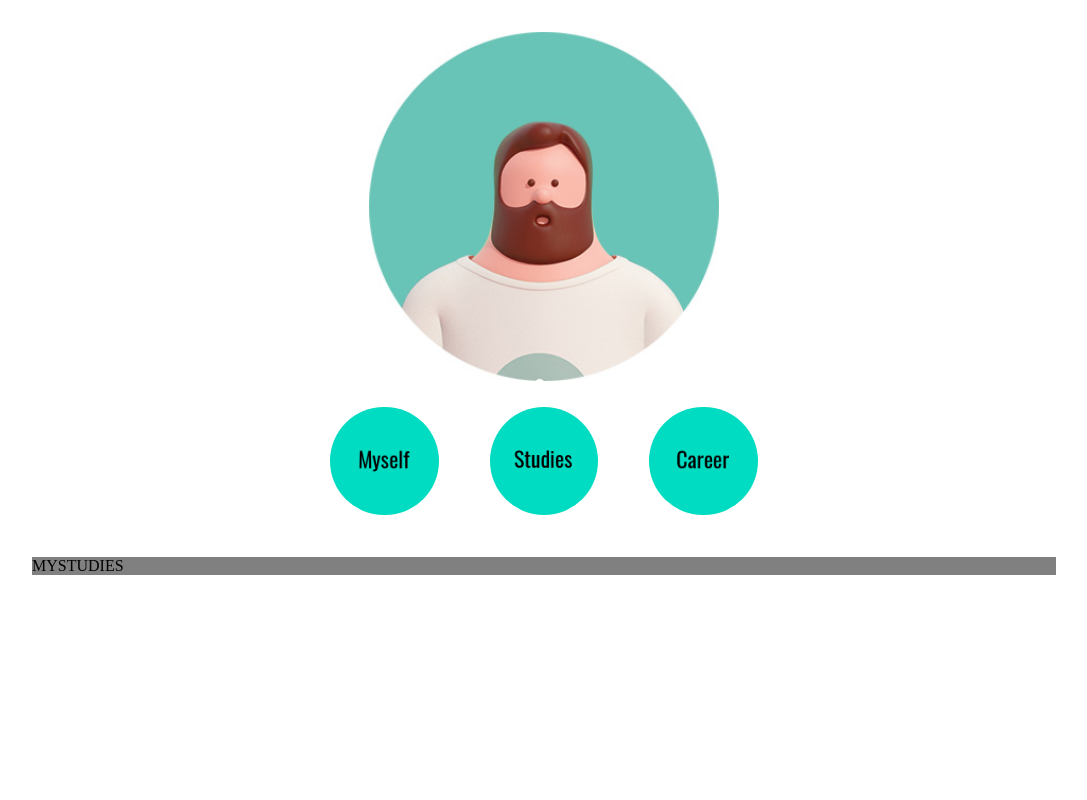
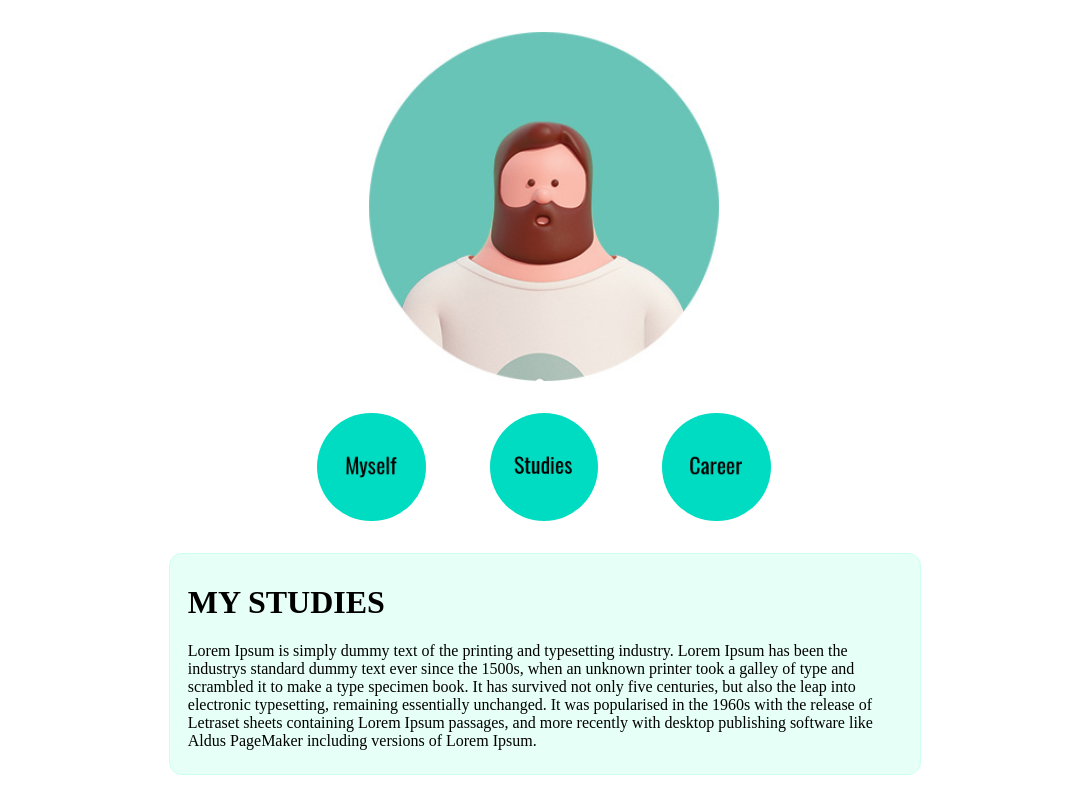
Before and after one commit to SergioGiraldez/CVWeb, a plain HTML site: page index.html in a window 1280 px wide. Both pictures are taken after a click on the button 640 px from the left and 460 px from the top of the page. Shown: the whole page, without its empty margins (96-1183 px from the left). Drawn offline with nearby package versions, Linux system fonts and the light colour scheme.

Commit message:
Some testing text added, some styles

```diff
--- a/index.html
+++ b/index.html
@@ -3,6 +3,7 @@
 <head>
 	<title>Sergio Giraldez Moreno</title>
 	<link rel="stylesheet" type="text/css" href="style.css">
+	<meta http-equiv="X-UA-Compatible" content="IE=edge">
 </head>
 <body>
 
@@ -11,7 +12,7 @@
 	<div id="root"></div>
 
 	<script src="https://unpkg.com/react@16/umd/react.development.js" crossorigin></script>
-  <script src="https://unpkg.com/react-dom@16/umd/react-dom.development.js" crossorigin></script>
+	<script src="https://unpkg.com/react-dom@16/umd/react-dom.development.js" crossorigin></script>
 
 	<!-- Load our React component. -->
 	<script src="reactScripts.js"></script>
--- a/reactScripts.js
+++ b/reactScripts.js
@@ -7,13 +7,25 @@ function Button(props){
 function MainPanel(props){
   switch(props.name) {
     case 'self':
-      return e('p',{},'MYSELF');
+      return e('div',{className: 'info_subcontainer'},
+				e('h1',{className: 'container_title'},'MYSELF'),
+				e('p',{},'Lorem Ipsum is simply dummy text of the printing and typesetting industry. Lorem Ipsum has been the industrys standard dummy text ever since the 1500s, when an unknown printer took a galley of type and scrambled it to make a type specimen book. It has survived not only five centuries, but also the leap into electronic typesetting, remaining essentially unchanged. It was popularised in the 1960s with the release of Letraset sheets containing Lorem Ipsum passages, and more recently with desktop publishing software like Aldus PageMaker including versions of Lorem Ipsum.')
+				);
     case 'studies':
-      return e('p',{},'MYSTUDIES');
+      return e('div',{className: 'info_subcontainer'},
+				e('h1',{className: 'container_title'},'MY STUDIES'),
+				e('p',{},'Lorem Ipsum is simply dummy text of the printing and typesetting industry. Lorem Ipsum has been the industrys standard dummy text ever since the 1500s, when an unknown printer took a galley of type and scrambled it to make a type specimen book. It has survived not only five centuries, but also the leap into electronic typesetting, remaining essentially unchanged. It was popularised in the 1960s with the release of Letraset sheets containing Lorem Ipsum passages, and more recently with desktop publishing software like Aldus PageMaker including versions of Lorem Ipsum.')
+				);
     case 'career':
-      return e('p',{},'MYCAREER');
+      return e('div',{className: 'info_subcontainer'},
+				e('h1',{className: 'container_title'},'MY CAREER'),
+				e('p',{},'Lorem Ipsum is simply dummy text of the printing and typesetting industry. Lorem Ipsum has been the industrys standard dummy text ever since the 1500s, when an unknown printer took a galley of type and scrambled it to make a type specimen book. It has survived not only five centuries, but also the leap into electronic typesetting, remaining essentially unchanged. It was popularised in the 1960s with the release of Letraset sheets containing Lorem Ipsum passages, and more recently with desktop publishing software like Aldus PageMaker including versions of Lorem Ipsum.')
+				);
     default:
-      return e('p',{},'NOPE');
+      return e('div',{className: 'info_subcontainer'},
+				e('h1',{className: 'container_title'},'NOPE'),
+				e('p',{},'Lorem Ipsum is simply dummy text of the printing and typesetting industry. Lorem Ipsum has been the industrys standard dummy text ever since the 1500s, when an unknown printer took a galley of type and scrambled it to make a type specimen book. It has survived not only five centuries, but also the leap into electronic typesetting, remaining essentially unchanged. It was popularised in the 1960s with the release of Letraset sheets containing Lorem Ipsum passages, and more recently with desktop publishing software like Aldus PageMaker including versions of Lorem Ipsum.')
+				);
   }
 }
 
--- a/style.css
+++ b/style.css
@@ -19,22 +19,30 @@ body{
 #container {
   margin: auto;
   width: 80%;
+  max-width: 750px;
   height: 100%;
 }
 #button_container {
   text-align: center;
 }
 
+.info_subcontainer {
+	padding: 1vh calc(5px + 1vw);
+}
+
 #info_container {
-  background-color: grey;
-  width: 100%;
-  height: 100%;
+	margin-bottom:15px;
+	border-radius: 1vw;
+	border: solid 1px #ccffef;
+	background-color: #e6fff7;
+	width: 100%;
+	height: 100%;
 }
 
 #button_container button {
   border-radius: 50%;
   padding: calc(35px + 1.5vw) calc(35px + 1.5vw);
-  margin: 2vw;
+  margin: 2.5vw;
 }
 #myselfbtn {
   background: url(myselfbtn.jpg) no-repeat;
```
